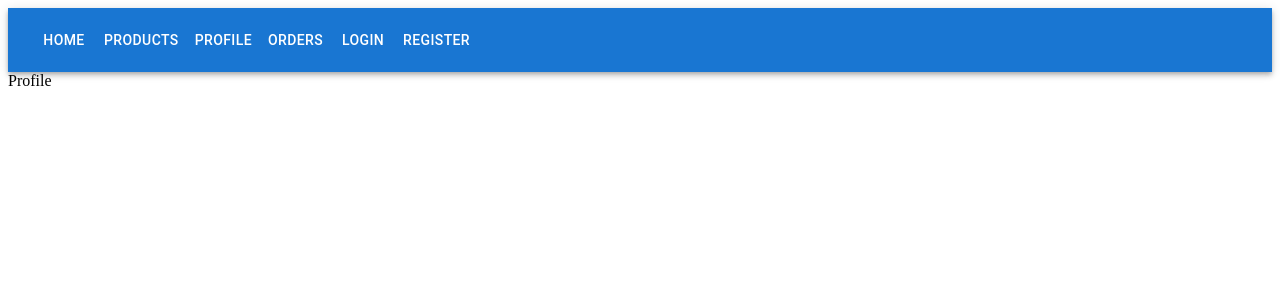
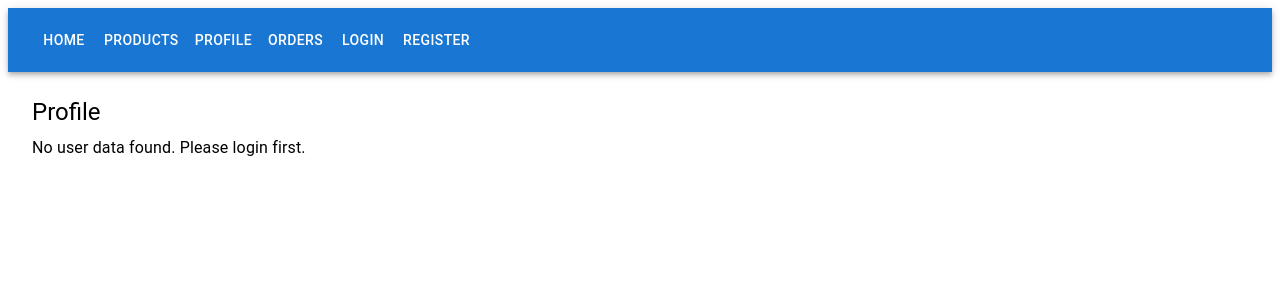
Before and after one commit to ashishBendale777/react-app-2026, a React (Vite) app: page /customer/profile in a window 1280 px wide. Shown: the top 300 px of the page. Built offline with nearby package versions, Linux system fonts and the light colour scheme.

Commit message:
done redux work

```diff
--- a/package.json
+++ b/package.json
@@ -14,9 +14,11 @@
     "@emotion/styled": "^11.14.1",
     "@mui/icons-material": "^7.3.8",
     "@mui/material": "^7.3.8",
+    "@reduxjs/toolkit": "^2.11.2",
     "axios": "^1.13.6",
     "react": "^19.2.0",
     "react-dom": "^19.2.0",
+    "react-redux": "^9.2.0",
     "react-router-dom": "^7.13.1"
   },
   "devDependencies": {
--- a/src/layouts/CustomerLayout.jsx
+++ b/src/layouts/CustomerLayout.jsx
@@ -13,8 +13,8 @@ const CustomerLayout = () => {
 
                         <Button color='inherit'>Home</Button>
                         <Button color='inherit' onClick={()=> navigate("/customer")}>Products</Button>
-                        <Button color='inherit'>Profile</Button>
-                        <Button color='inherit'>Orders</Button>
+                        <Button color='inherit' onClick={() => navigate("/customer/profile")}>Profile</Button>
+                        <Button color='inherit' onClick={() => navigate("/customer/orders")}>Orders</Button>
                         <Button color='inherit'>Login</Button>
                         <Button color='inherit' onClick={()=> navigate("/register")}>Register</Button>
                     </Toolbar>
--- a/src/main.jsx
+++ b/src/main.jsx
@@ -3,11 +3,15 @@ import { createRoot } from 'react-dom/client'
 import './index.css'
 import App from './App.jsx'
 import { BrowserRouter } from 'react-router-dom'
+import { Provider } from 'react-redux'
+import MainStore from './reduxwork/MainStore'
 
 createRoot(document.getElementById('root')).render(
   <StrictMode>
-    <BrowserRouter>
-      <App />
-    </BrowserRouter>
+    <Provider store={MainStore}>
+      <BrowserRouter>
+        <App />
+      </BrowserRouter>
+    </Provider>
   </StrictMode>,
 )
--- a/src/pages/auth/Login.jsx
+++ b/src/pages/auth/Login.jsx
@@ -3,6 +3,8 @@ import axios from 'axios'
 import React, { useActionState } from 'react'
 import { useFormStatus } from 'react-dom'
 import { useNavigate } from 'react-router-dom'
+import { useDispatch } from 'react-redux'
+import { login } from '../../reduxwork/UserSlice'
 
 const SubmitButton = () => {
   const { pending } = useFormStatus()
@@ -21,8 +23,9 @@ const SubmitButton = () => {
 }
 
 const Login = () => {
+  const navigator = useNavigate()
+  const dispatch = useDispatch()
 
-  const navigator = useNavigate()
   const loginUser = async (prevState, formData) => {
     const email = formData.get('email')?.trim()
     const password = formData.get('password')
@@ -40,7 +43,9 @@ const Login = () => {
         password
       })
 
+      dispatch(login(data.data ?? null))
       navigator("/customer")
+
       return {
         success: data.success,
         message: data.message,
--- a/src/pages/customer/Profile.jsx
+++ b/src/pages/customer/Profile.jsx
@@ -1,8 +1,25 @@
+import { Box, Typography } from '@mui/material'
 import React from 'react'
+import { useSelector } from 'react-redux'
 
 const Profile = () => {
+  const userData = useSelector((state) => state.user.userData)
+
   return (
-    <div>Profile</div>
+    <Box sx={{ p: 3 }}>
+      <Typography variant='h5' gutterBottom>
+        Profile
+      </Typography>
+
+      {userData ? (
+        <Box>
+          <Typography><strong>Name:</strong> {userData.name || 'N/A'}</Typography>
+          <Typography><strong>Email:</strong> {userData.email || 'N/A'}</Typography>
+        </Box>
+      ) : (
+        <Typography>No user data found. Please login first.</Typography>
+      )}
+    </Box>
   )
 }
 
--- /dev/null
+++ b/src/reduxwork/MainStore.js
@@ -0,0 +1,10 @@
+import { configureStore } from '@reduxjs/toolkit'
+import userReducer from './UserSlice'
+
+const MainStore = configureStore({
+  reducer: {
+    user: userReducer
+  }
+})
+
+export default MainStore
--- /dev/null
+++ b/src/reduxwork/UserSlice.js
@@ -0,0 +1,24 @@
+import { createSlice } from '@reduxjs/toolkit'
+
+const initialState = {
+  userData: null,
+  isAuthenticated: false
+}
+
+const userSlice = createSlice({
+  name: 'user',
+  initialState,
+  reducers: {
+    login: (state, action) => {
+      state.userData = action.payload
+      state.isAuthenticated = true
+    },
+    logout: (state) => {
+      state.userData = null
+      state.isAuthenticated = false
+    }
+  }
+})
+
+export const { login, logout } = userSlice.actions
+export default userSlice.reducer
```
Also changed, not shown: 1 other file (tests, documents, lock files or other folders).
